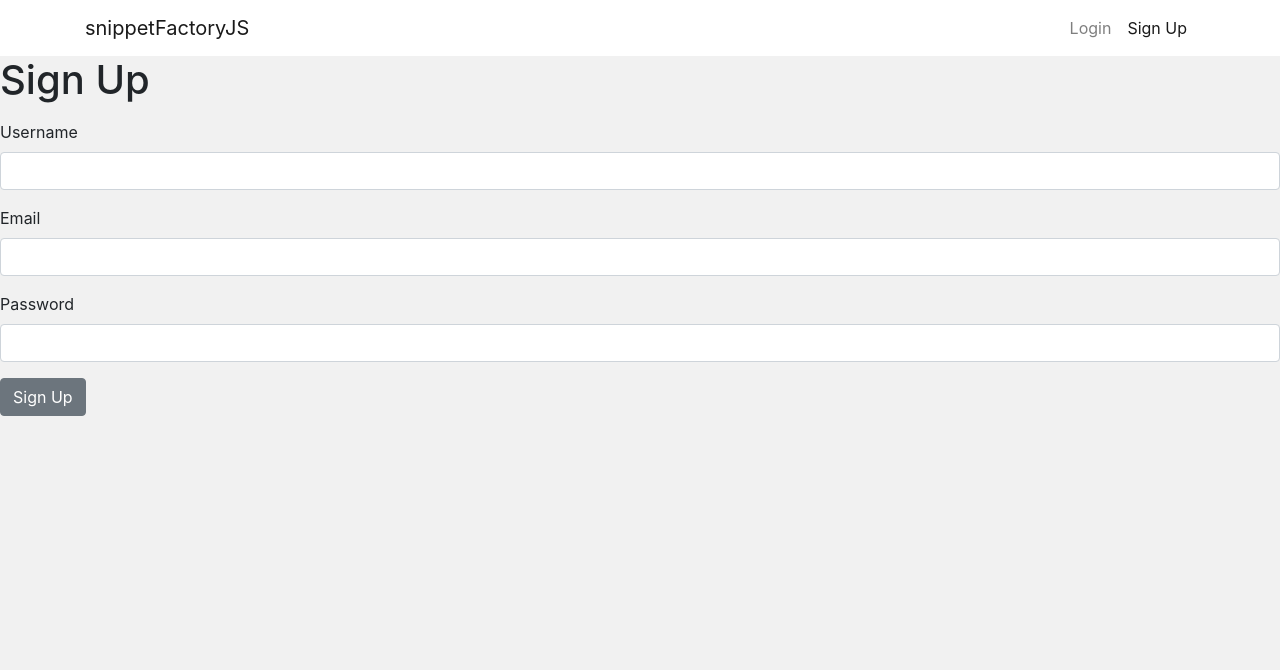
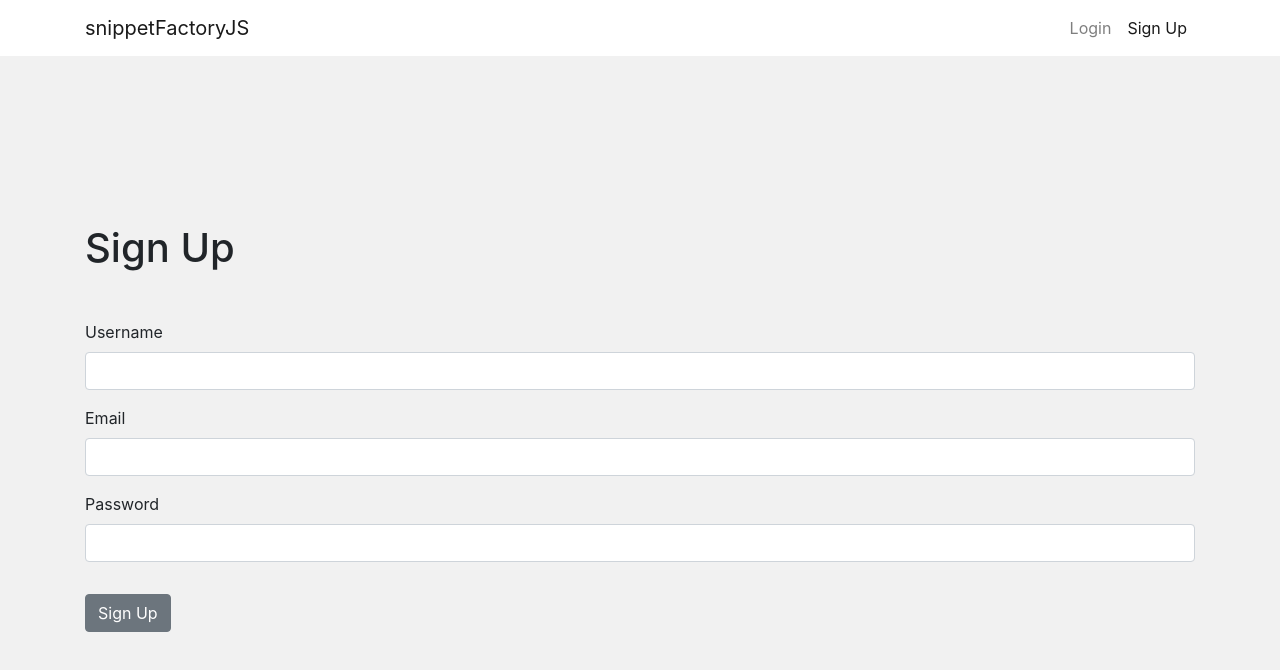
Before and after one commit to hannesreinsch/snippetFactory, a React (Create React App) app in the folder client/: page /signup in a window 1280 px wide. Shown: the top 670 px of the page. Built offline with nearby package versions, Linux system fonts and the light colour scheme.

Commit message:
added design in create nippet, login and signup

```diff
--- a/client/src/components/CreateSnippet.js
+++ b/client/src/components/CreateSnippet.js
@@ -85,9 +85,10 @@ class CreateSnippet extends Component {
 
   render() {
     return (
-      <div className="container mt-5">
-        <h1>Create Snippet</h1>
-        <Form>
+      <div className="container relative-pos">
+        <div className="center-vertically">
+        <h1>Create a Snippet</h1>
+        <Form className="mt-5">
         <FormGroup row>
           <Col>
           <Input
@@ -95,7 +96,7 @@ class CreateSnippet extends Component {
           placeholder="How to listen to click event in JavaScript"
           onChange={this.handleInputChange}
           value={this.state.heading} name="heading"
-          className="post-heading" />
+          className="mb-3" />
           </Col>
         </FormGroup>
 
@@ -103,6 +104,7 @@ class CreateSnippet extends Component {
         <FormGroup row>
           <Col>
             <Input
+            className="mb-3"
             onChange={this.handleInputChange}
             value={this.state.code}
             placeholder='element.addEventListener("click", event => {console.log("Element clicked");});'
@@ -117,6 +119,7 @@ class CreateSnippet extends Component {
         </FormGroup>
       </Form>
       </div>
+      </div>
     )
   }
 }
--- a/client/src/components/Home.css
+++ b/client/src/components/Home.css
@@ -1,7 +1,3 @@
-.body {
-  background-color: rgb(241, 241, 241)
-}
-
 .align-center {
   text-align: center;
 }
@@ -15,6 +11,28 @@
   font-weight: 200;
 }
 
+.relative-pos {
+  position: relative;
+  height: calc(100vh - 56px);
+}
+
+/* .centered-wrapper {
+  position: absolute;
+  top: 50%;
+  width: 100%;
+  transform:  translateY(-50%);
+  background: #fff;
+  border: 1px solid #000;
+  border-radius: 15px;
+  padding: 50px;
+  box-sizing: border-box;
+} */
+
+.center-vertically {
+  position: relative;
+  top: 50%;
+  transform: translateY(-50%);
+}
 
 
 
--- a/client/src/components/Login.js
+++ b/client/src/components/Login.js
@@ -35,21 +35,21 @@ class Login extends Component {
 
   render() {
     return (
-      <div class="general-container">
-      <div className="width">
+      <div class="container relative-pos">
+      <div className="center-vertically">
       <Form>
         <FormGroup>
           <h1>Login</h1>
         </FormGroup>
-        <FormGroup>
+        <FormGroup className="mt-5">
           <Label for="exampleEmail">Email</Label>
           <Input type="text" value={this.state.email} onChange={(e) => {this.handleInputChange("email", e)}} />
         </FormGroup>
-        <FormGroup>
+        <FormGroup className="mt-3">
           <Label>Password</Label>
           <Input type="password" value={this.state.password} onChange={(e) => {this.handleInputChange("password", e)}} />
         </FormGroup>
-        <Button onClick={(e) => this.handleClick(e)}>Login</Button>
+        <Button className="mt-3" onClick={(e) => this.handleClick(e)}>Login</Button>
       </Form>
       </div>
       </div>
--- a/client/src/components/Signup.js
+++ b/client/src/components/Signup.js
@@ -45,25 +45,25 @@ class Signup extends Component {
 
   render() {
     return (
-      <div class="general-container">
-        <div className="width">
+      <div class="container relative-pos">
+        <div className="center-vertically">
       <Form>
         <FormGroup>
           <h1>Sign Up</h1>
         </FormGroup>
-        <FormGroup>
+        <FormGroup className="mt-5">
           <Label>Username</Label>
           <Input value={this.state.username} onChange={(e) => {this.handleInputChange("username", e)}} />
         </FormGroup>
-        <FormGroup>
+        <FormGroup className="mt-3">
           <Label for="exampleEmail">Email</Label>
           <Input type="text" value={this.state.email} onChange={(e) => {this.handleInputChange("email", e)}} />
         </FormGroup>
-        <FormGroup>
+        <FormGroup className="mt-3">
           <Label>Password</Label>
           <Input type="password" value={this.state.password} onChange={(e) => {this.handleInputChange("password", e)}} />
         </FormGroup>
-        <Button onClick={(e) => this.handleClick(e)}>Sign Up</Button>
+        <Button className="mt-3" onClick={(e) => this.handleClick(e)}>Sign Up</Button>
       </Form>
       </div>
       </div>
```
